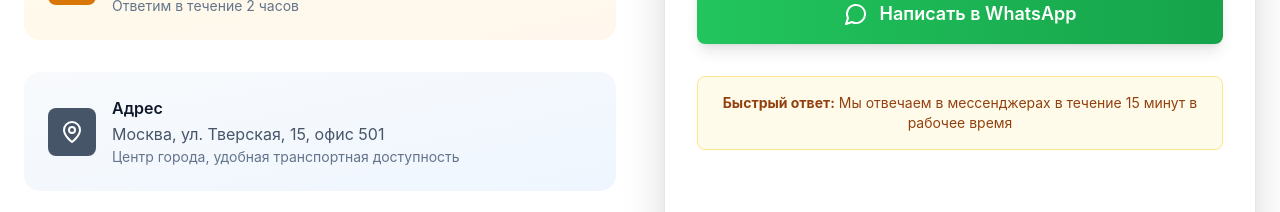
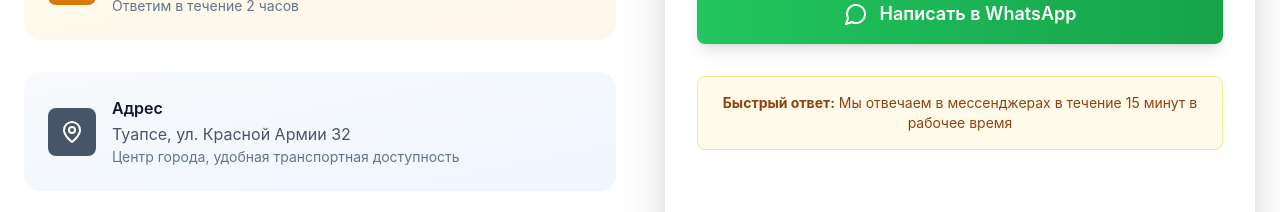
Before and after one commit to Gelleon/law2, a React (Vite) app: page / in a window 1280 px wide. Shown: the part 3480-3692 px from the top of the page. Built offline with nearby package versions, Linux system fonts and the light colour scheme.

Commit message:
Updated Contact.tsx

```diff
--- a/src/components/Contact.tsx
+++ b/src/components/Contact.tsx
@@ -59,7 +59,7 @@ const Contact = () => {
                 </div>
                 <div>
                   <h3 className="font-semibold text-slate-900">Адрес</h3>
-                  <p className="text-slate-600">Москва, ул. Тверская, 15, офис 501</p>
+                  <p className="text-slate-600">Туапсе, ул. Красной Армии 32</p>
                   <p className="text-slate-500 text-sm">Центр города, удобная транспортная доступность</p>
                 </div>
               </div>
```
